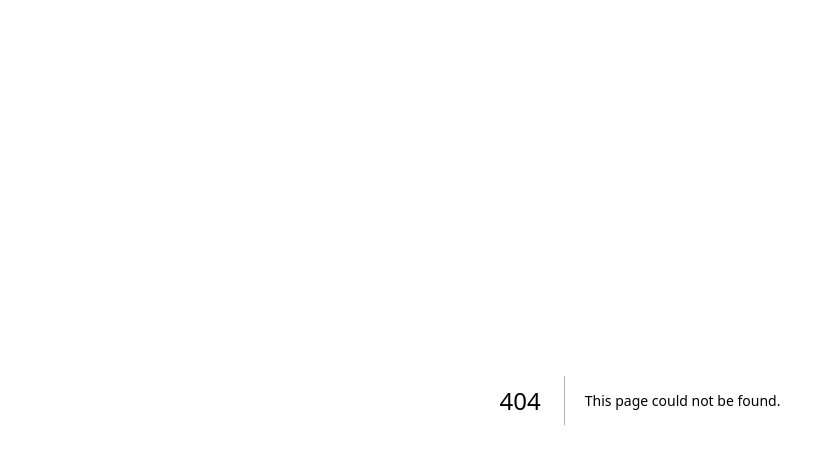
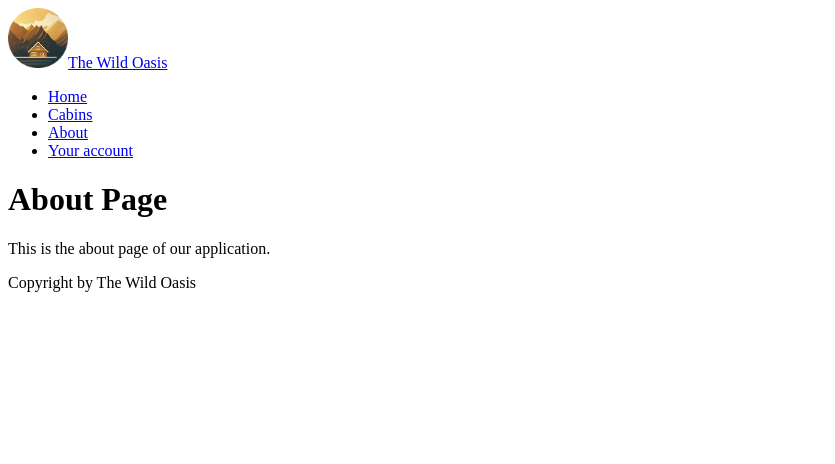
Before and after one commit to HassanAbdelhamed22/the-wild-oasis, a Next.js app: page /about in a window 1280 px wide. Before the commit this address had no page. Shown: the top 464 px of the page, without its empty margins (0-835 px from the left). Built offline with nearby package versions, Linux system fonts and the light colour scheme.

Commit message:
Refactor code structure for improved readability and maintainability

```diff
--- /dev/null
+++ b/app/about/page.tsx
@@ -0,0 +1,8 @@
+export default function AboutPage() {
+  return (
+    <div>
+      <h1>About Page</h1>
+      <p>This is the about page of our application.</p>
+    </div>
+  );
+}
--- /dev/null
+++ b/app/account/page.tsx
@@ -0,0 +1,5 @@
+function AccountPage() {
+  return <div>Account Page</div>;
+}
+
+export default AccountPage;
--- /dev/null
+++ b/app/components/Logo.tsx
@@ -0,0 +1,12 @@
+function Logo() {
+  return (
+    <a href="/" className="flex items-center gap-4 z-10">
+      <img src="/icon.png" height="60" width="60" alt="The Wild Oasis logo" />
+      <span className="text-xl font-semibold text-primary-100">
+        The Wild Oasis
+      </span>
+    </a>
+  );
+}
+
+export default Logo;
--- /dev/null
+++ b/app/components/Navigation.tsx
@@ -0,0 +1,20 @@
+import Link from "next/link";
+
+export default function Navigation() {
+  return (
+    <ul>
+      <li>
+        <Link href="/">Home</Link>
+      </li>
+      <li>
+        <Link href="/cabins">Cabins</Link>
+      </li>
+      <li>
+        <Link href="/about">About</Link>
+      </li>
+      <li>
+        <Link href="/account">Your account</Link>
+      </li>
+    </ul>
+  );
+}
--- a/app/layout.tsx
+++ b/app/layout.tsx
@@ -1,33 +1,21 @@
-import type { Metadata } from "next";
-import { Geist, Geist_Mono } from "next/font/google";
-import "./globals.css";
+import Logo from "./components/Logo";
+import Navigation from "./components/Navigation";
 
-const geistSans = Geist({
-  variable: "--font-geist-sans",
-  subsets: ["latin"],
-});
-
-const geistMono = Geist_Mono({
-  variable: "--font-geist-mono",
-  subsets: ["latin"],
-});
-
-export const metadata: Metadata = {
-  title: "Create Next App",
-  description: "Generated by create next app",
+export const metadata = {
+  title: "The Wild Oasis",
 };
 
-export default function RootLayout({
-  children,
-}: Readonly<{
-  children: React.ReactNode;
-}>) {
+export default function RootLayout({ children }: { children: React.ReactNode }) {
   return (
-    <html
-      lang="en"
-      className={`${geistSans.variable} ${geistMono.variable} h-full antialiased`}
-    >
-      <body className="min-h-full flex flex-col">{children}</body>
+    <html lang="en">
+      <body>
+        <header>
+          <Logo />
+          <Navigation />
+        </header>
+        <main>{children}</main>
+        <footer>Copyright by The Wild Oasis</footer>
+      </body>
     </html>
   );
 }
--- a/app/page.tsx
+++ b/app/page.tsx
@@ -1,65 +1,11 @@
-import Image from "next/image";
+import Link from "next/link";
 
-export default function Home() {
+export default function Page() {
   return (
-    <div className="flex flex-col flex-1 items-center justify-center bg-zinc-50 font-sans dark:bg-black">
-      <main className="flex flex-1 w-full max-w-3xl flex-col items-center justify-between py-32 px-16 bg-white dark:bg-black sm:items-start">
-        <Image
-          className="dark:invert"
-          src="/next.svg"
-          alt="Next.js logo"
-          width={100}
-          height={20}
-          priority
-        />
-        <div className="flex flex-col items-center gap-6 text-center sm:items-start sm:text-left">
-          <h1 className="max-w-xs text-3xl font-semibold leading-10 tracking-tight text-black dark:text-zinc-50">
-            To get started, edit the page.tsx file.
-          </h1>
-          <p className="max-w-md text-lg leading-8 text-zinc-600 dark:text-zinc-400">
-            Looking for a starting point or more instructions? Head over to{" "}
-            <a
-              href="https://vercel.com/templates?framework=next.js&utm_source=create-next-app&utm_medium=appdir-template-tw&utm_campaign=create-next-app"
-              className="font-medium text-zinc-950 dark:text-zinc-50"
-            >
-              Templates
-            </a>{" "}
-            or the{" "}
-            <a
-              href="https://nextjs.org/learn?utm_source=create-next-app&utm_medium=appdir-template-tw&utm_campaign=create-next-app"
-              className="font-medium text-zinc-950 dark:text-zinc-50"
-            >
-              Learning
-            </a>{" "}
-            center.
-          </p>
-        </div>
-        <div className="flex flex-col gap-4 text-base font-medium sm:flex-row">
-          <a
-            className="flex h-12 w-full items-center justify-center gap-2 rounded-full bg-foreground px-5 text-background transition-colors hover:bg-[#383838] dark:hover:bg-[#ccc] md:w-[158px]"
-            href="https://vercel.com/new?utm_source=create-next-app&utm_medium=appdir-template-tw&utm_campaign=create-next-app"
-            target="_blank"
-            rel="noopener noreferrer"
-          >
-            <Image
-              className="dark:invert"
-              src="/vercel.svg"
-              alt="Vercel logomark"
-              width={16}
-              height={16}
-            />
-            Deploy Now
-          </a>
-          <a
-            className="flex h-12 w-full items-center justify-center rounded-full border border-solid border-black/[.08] px-5 transition-colors hover:border-transparent hover:bg-black/[.04] dark:border-white/[.145] dark:hover:bg-[#1a1a1a] md:w-[158px]"
-            href="https://nextjs.org/docs?utm_source=create-next-app&utm_medium=appdir-template-tw&utm_campaign=create-next-app"
-            target="_blank"
-            rel="noopener noreferrer"
-          >
-            Documentation
-          </a>
-        </div>
-      </main>
+    <div>
+      <h1>The Wild Oasis. Welcome to paradise.</h1>
+
+      <Link href="/cabins">Explore luxury cabins</Link>
     </div>
   );
 }
```
Also changed, not shown: app/cabins/page.tsx (added, +15 -0 lines), public/icon.png (added).
